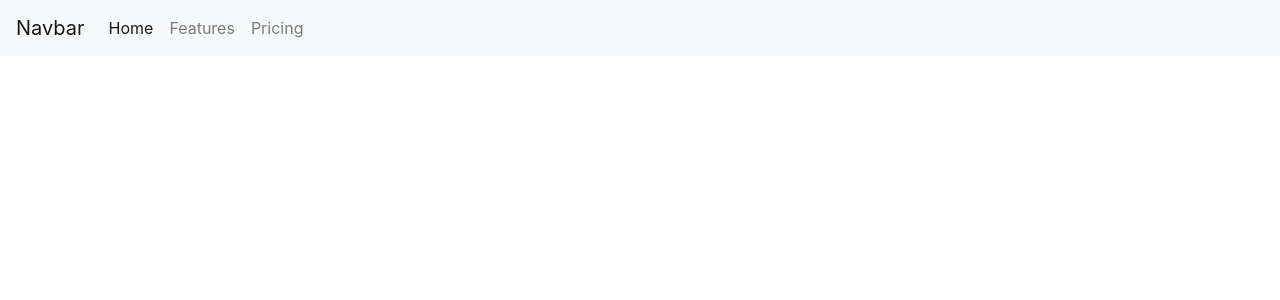
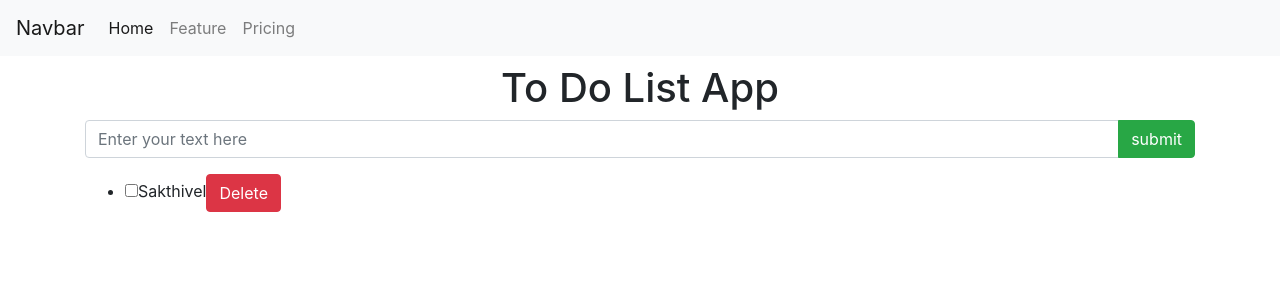
Before and after one commit to sakthivel9963/to-do-list, a React (Create React App) app: page / in a window 1280 px wide. Shown: the top 300 px of the page. Built offline with nearby package versions, Linux system fonts and the light colour scheme.

Commit message:
routing to each page using nav bar

```diff
--- a/src/app/index.js
+++ b/src/app/index.js
@@ -1,8 +1,13 @@
-import React from 'react';
 import 'bootstrap/dist/css/bootstrap.min.css';
 import 'font-awesome/css/font-awesome.css';
+import React from 'react';
+import { BrowserRouter } from 'react-router-dom';
 import Navbar from './screens/Navbar';
 
 export default () => {
-  return <Navbar />;
+  return (
+    <BrowserRouter>
+      <Navbar />
+    </BrowserRouter>
+  );
 };
--- a/src/app/screens/Home.js
+++ b/src/app/screens/Home.js
@@ -1,8 +1,7 @@
 import React, { Component } from 'react';
 import ToDoForm from '../components/ToDoForm';
 import ToDoList from '../components/ToDoList';
-import Navbar from './Navbar';
-class App extends Component {
+class Home extends Component {
   constructor(props) {
     super(props);
     this.state = {
@@ -84,7 +83,7 @@ class App extends Component {
   render() {
     return (
       <div className="App">
-        <div className="my-5">
+        <div className="my-2">
           <h1 className="text-center">To Do List App</h1>
         </div>
         <ToDoForm to_do={this.state.to_do} getInput={this.getInput} onSubmit={this.onSubmit} />
@@ -94,4 +93,4 @@ class App extends Component {
   }
 }
 
-export default App;
+export default Home;
--- a/src/app/screens/Navbar.js
+++ b/src/app/screens/Navbar.js
@@ -1,4 +1,6 @@
 import React, { Component } from 'react';
+import { Route, Link } from 'react-router-dom';
+
 import Home from './Home';
 import Feature from './Feature';
 import Pricing from './Pricing';
@@ -17,23 +19,28 @@ export default class Navbar extends Component {
           <div className="collapse navbar-collapse" id="navbarNav">
             <ul className="navbar-nav">
               <li className="nav-item active">
-                <a className="nav-link" href="#">
-                  Home <span className="sr-only">(current)</span>
-                </a>
+                <Link className="nav-link" to="/">
+                  Home
+                </Link>
               </li>
               <li className="nav-item">
-                <a className="nav-link" href="#">
-                  Features
-                </a>
+                <Link className="nav-link" to="/Feature">
+                  Feature
+                </Link>
               </li>
               <li className="nav-item">
-                <a className="nav-link" href="#">
+                <Link className="nav-link" to="/Pricing">
                   Pricing
-                </a>
+                </Link>
               </li>
             </ul>
           </div>
         </nav>
+        <div className="content">
+          <Route exact path="/" component={Home} />
+          <Route path="/Feature" component={Feature} />
+          <Route path="/Pricing" component={Pricing} />
+        </div>
       </div>
     );
   }
```
Also changed, not shown: 1 other file (tests, documents, lock files or other folders).
